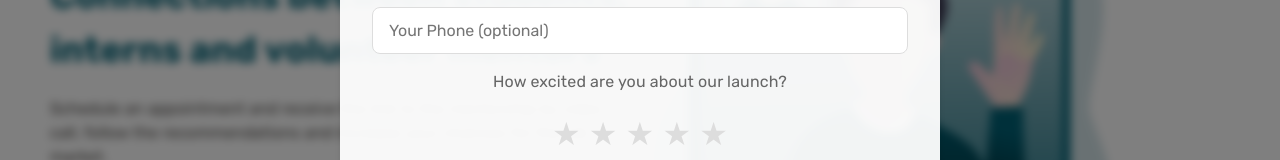
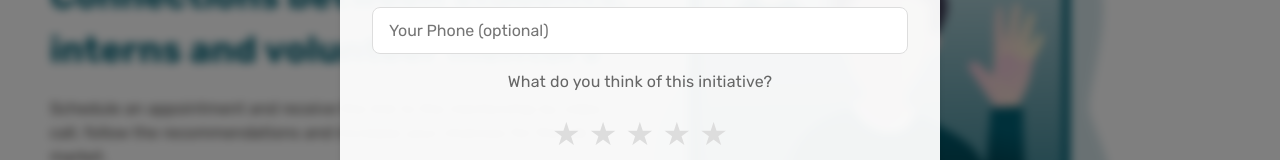
Before and after one commit to paulpessoa/menvo, a Next.js app: page / in a window 1280 px wide. Both pictures are taken after a click on the button "Access / Register". Shown: the part 342-502 px from the top of the page. Built offline with nearby package versions, Linux system fonts and the light colour scheme; a web font is replaced by a local one.

Commit message:
adjust text

```diff
--- a/src/app/components/DisclaimerForm/index.tsx
+++ b/src/app/components/DisclaimerForm/index.tsx
@@ -20,14 +20,17 @@ const DisclaimerForm = ({ onClose }: DisclaimerFormProps) => {
 
   useEffect(() => {
     const handleClickOutside = (event: MouseEvent) => {
-      if (modalRef.current && !modalRef.current.contains(event.target as Node)) {
+      if (
+        modalRef.current &&
+        !modalRef.current.contains(event.target as Node)
+      ) {
         onClose?.();
       }
     };
 
-    document.addEventListener('mousedown', handleClickOutside);
+    document.addEventListener("mousedown", handleClickOutside);
     return () => {
-      document.removeEventListener('mousedown', handleClickOutside);
+      document.removeEventListener("mousedown", handleClickOutside);
     };
   }, [onClose]);
 
@@ -119,7 +122,7 @@ const DisclaimerForm = ({ onClose }: DisclaimerFormProps) => {
           </div>
 
           <div className="formGroup rating">
-            <label>How excited are you about our launch?</label>
+            <label>What do you think of this initiative?</label>
             <div className="stars">
               {[1, 2, 3, 4, 5].map((star) => (
                 <span
```
